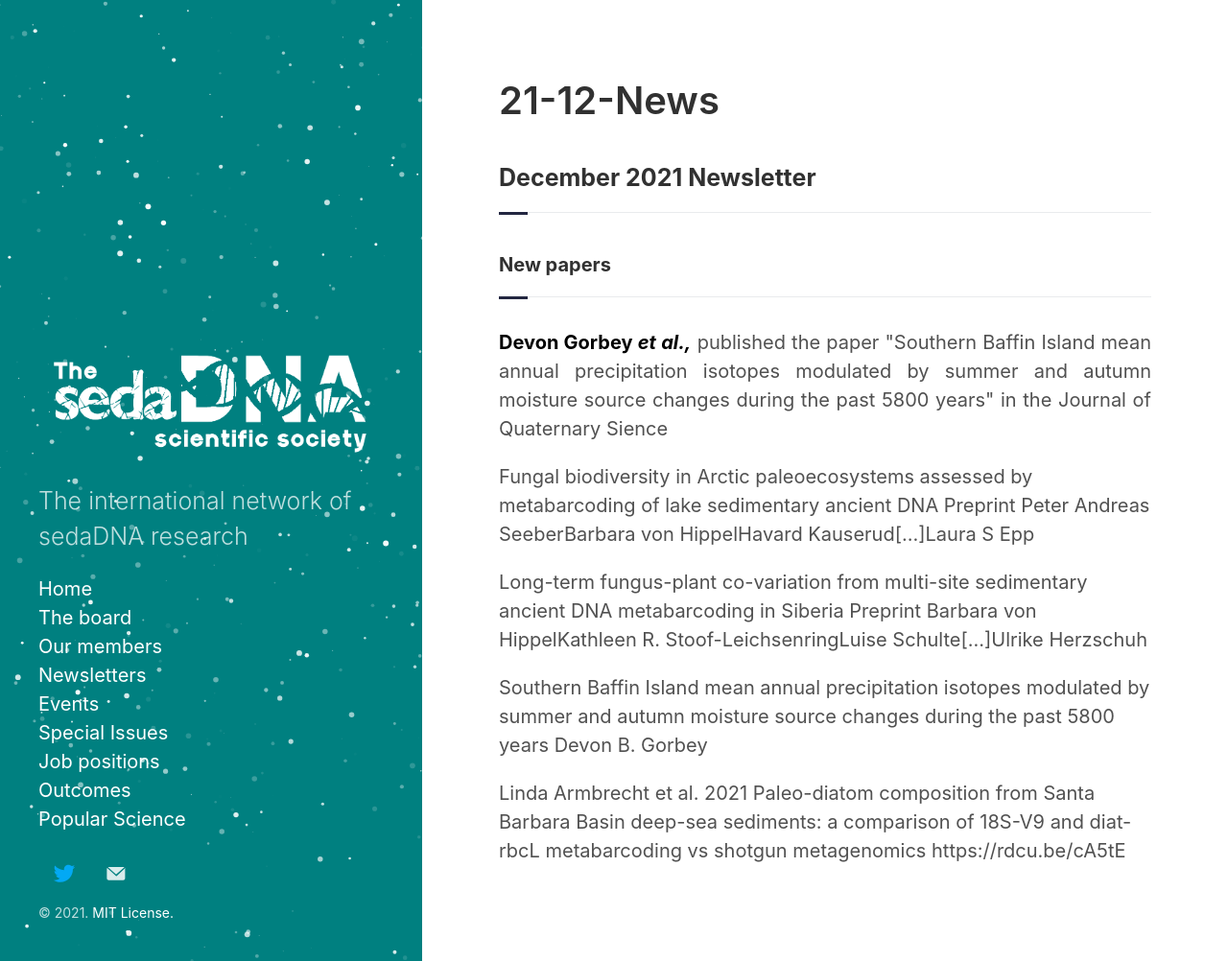
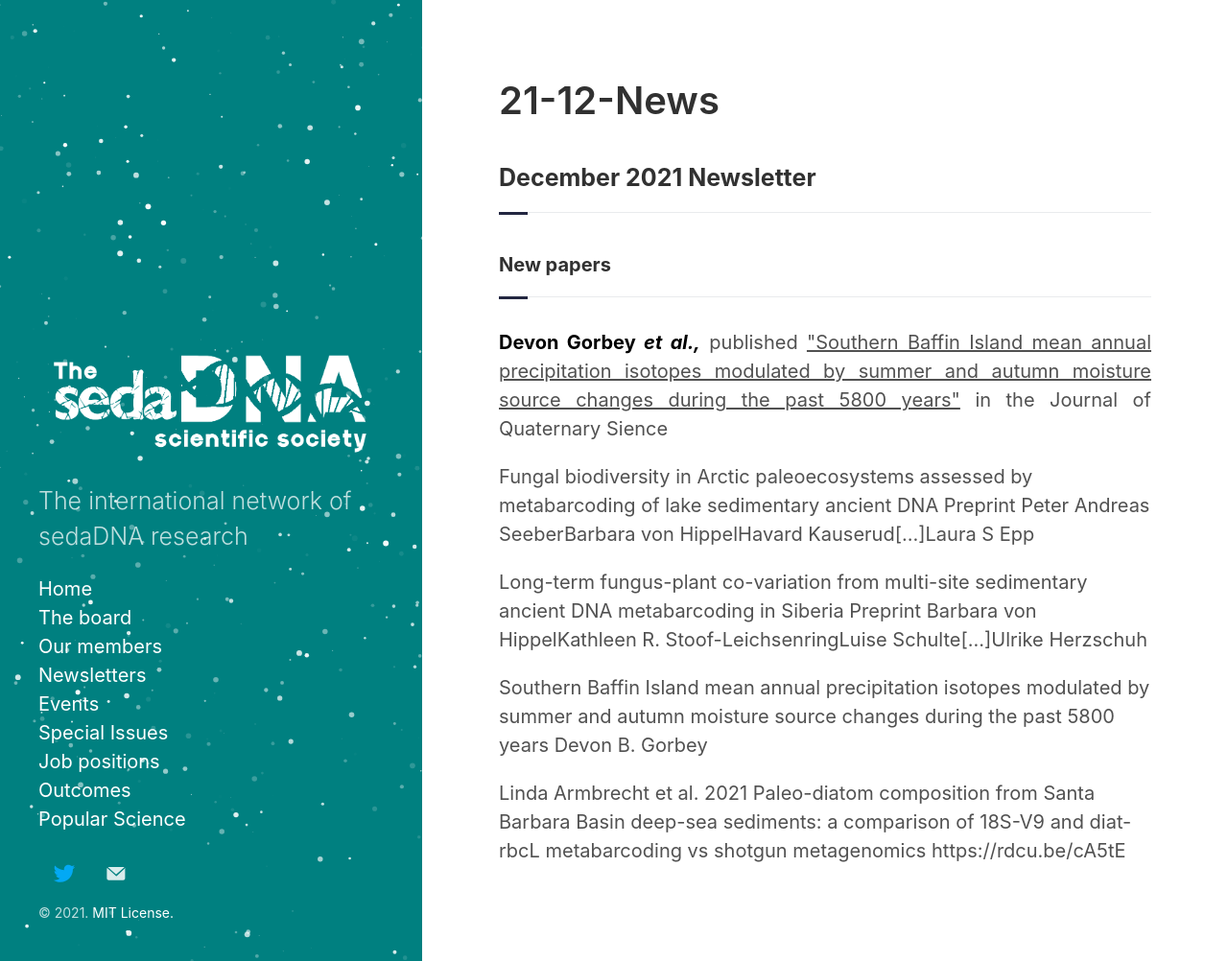
Before and after one commit to sedadna/sedadna.github.io, a Jekyll site: the page built from category/news/21-12.md, in a window 1280 px wide and 1002 px high. Shown: the whole window at 96% size. Built offline with Jekyll 4.4.1, drawn with Linux system fonts in a browser that asks for light colours.

Commit message:
Update 21-12.md

```diff
--- a/category/news/21-12.md
+++ b/category/news/21-12.md
@@ -9,7 +9,7 @@
 
 <div class="intro">
 <h4 class="section-title underline">New papers</h4>
-<p><a href="https://onlinelibrary-wiley-com.ezproxy.its.uu.se/doi/10.1002/jqs.3390" target="_blank"><b>Devon Gorbey <i>et al.,</i></b></a> published the paper "Southern Baffin Island mean annual precipitation isotopes modulated by summer and autumn moisture source changes during the past 5800 years" in the Journal of Quaternary Sience</p>
+<p><a href="https://onlinelibrary-wiley-com.ezproxy.its.uu.se/doi/10.1002/jqs.3390" target="_blank"><b>Devon Gorbey <i>et al.,</i></b></a> published <u>"Southern Baffin Island mean annual precipitation isotopes modulated by summer and autumn moisture source changes during the past 5800 years"</u> in the Journal of Quaternary Sience</p>
 
 </div>
 
```
